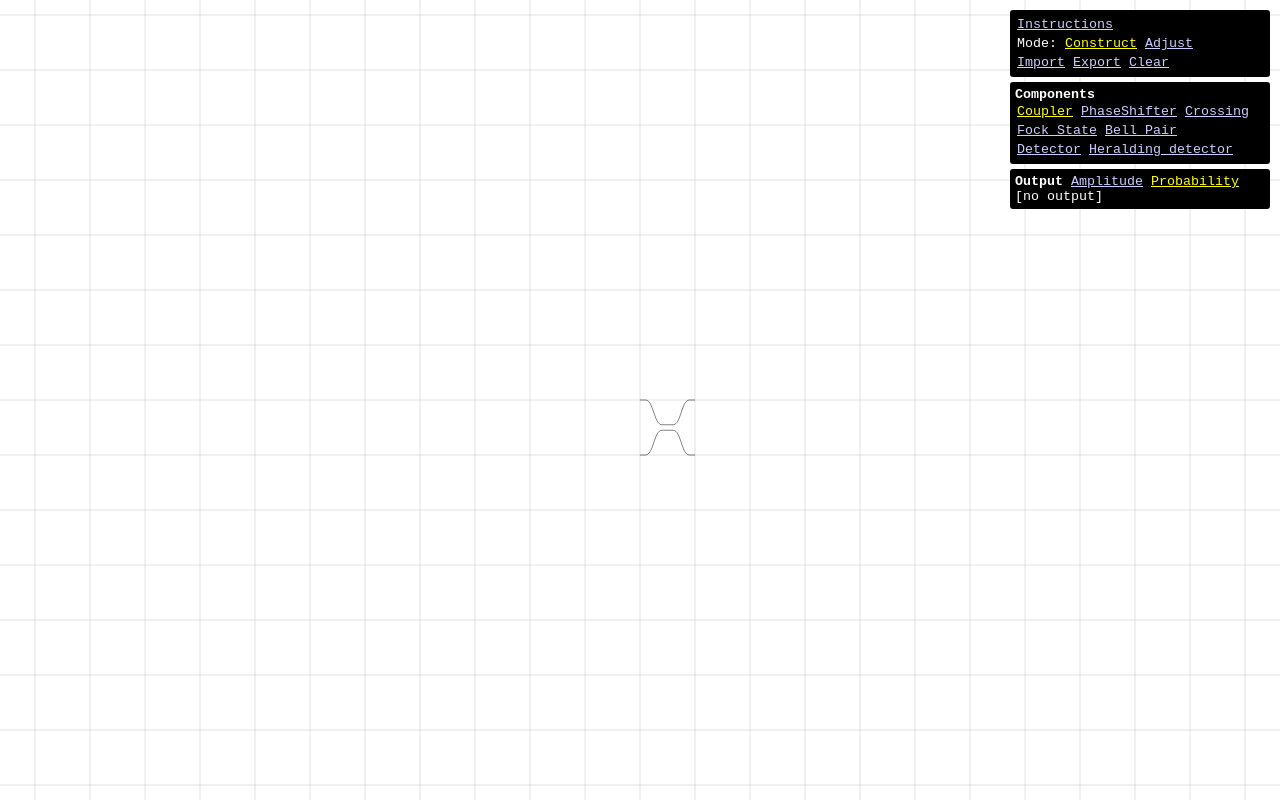
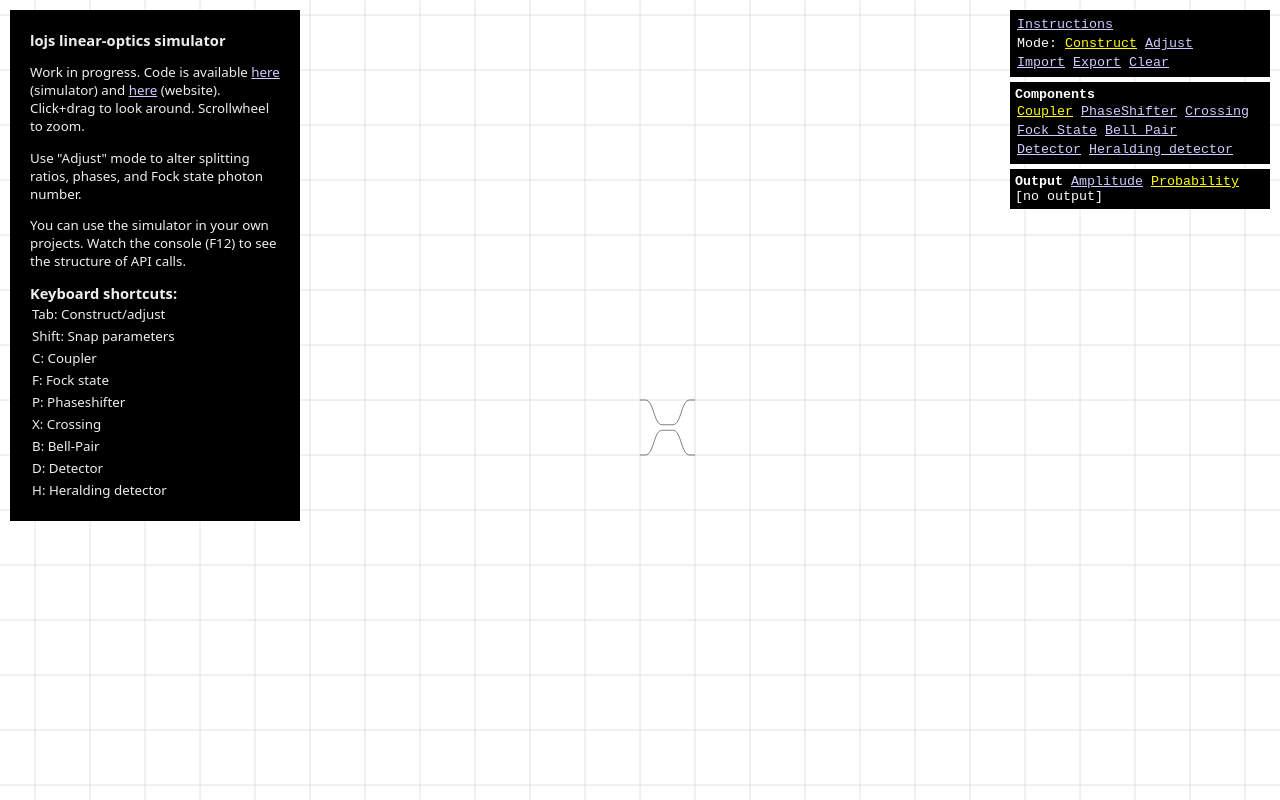
Before and after one commit to peteshadbolt/lojs, a Python web app: template lojs/templates/index.html in a window 1280 px wide. Run offline with Jinja, Linux system fonts and the light colour scheme; the template is opened without the code that fills it, so the values that code supplies are empty.

Commit message:
Small changes

```diff
--- a/lojs/static/circuit.js
+++ b/lojs/static/circuit.js
@@ -163,13 +163,13 @@ function Circuit() {
         for (var i=0; i <json.length; ++i) {
            var c = json[i];
            console.log(c);
-           if (c.type=="bellpair"){self.components.push(new BellPair(c.pos.x, c.pos.y));}
-           if (c.type=="fockstate"){self.components.push(new FockState(c.pos.x, c.pos.y));}
-           if (c.type=="coupler"){self.components.push(new Coupler(c.pos.x, c.pos.y, c.ratio));}
-           if (c.type=="phaseshifter"){self.components.push(new Phaseshifter(c.pos.x, c.pos.y, c.phase));}
-           if (c.type=="crossing"){self.components.push(new Crossing(c.pos.x, c.pos.y));}
-           if (c.type=="detector"){self.components.push(new Detector(c.pos.x, c.pos.y));}
-           if (c.type=="herald"){self.components.push(new Herald(c.pos.x, c.pos.y));}
+           if (c.type=="bellpair"){self.components.push(new BellPair(c.x, c.y));}
+           if (c.type=="fockstate"){self.components.push(new FockState(c.x, c.y));}
+           if (c.type=="coupler"){self.components.push(new Coupler(c.x, c.y, c.ratio));}
+           if (c.type=="phaseshifter"){self.components.push(new Phaseshifter(c.x, c.y, c.phase));}
+           if (c.type=="crossing"){self.components.push(new Crossing(c.x, c.y));}
+           if (c.type=="detector"){self.components.push(new Detector(c.x, c.y));}
+           if (c.type=="herald"){self.components.push(new Herald(c.x, c.y));}
         }
         self.decorate();
         return json;
--- a/lojs/static/css.css
+++ b/lojs/static/css.css
@@ -2,20 +2,22 @@ html, body { margin: 0; padding: 0px; overflow: hidden; font-size:  10pt; font-f
 h3 { font-size:11pt; padding:0; margin:0;}
 canvas { display:block }
 #menu { position: absolute; top:5px; right:5px;}
-.menuchunk {background:  black; color:white; padding: 5px; border-radius:3px; margin:5px; width:250px}
+.menuchunk {background:  black; color:white; padding: 5px; margin:5px; width:250px}
 .menuchunk ul {list-style: none; padding: 0px; margin: 0px;}
 .menuchunk a {color: #ccccff;}
 .menuchunk li {padding: 2px;}
 .modest {font-size: 8pt; color:lightgray;}
 .menuchunk .hi{color:yellow}
 
-#infoholder { position: absolute; top:5px; left:5px; font-family:sans; text-align: justify;}
+#infoholder { position: absolute; top:5px; left:5px; font-family:sans; text-align: left; }
 #export {overflow: auto; max-height:300px; font-size:8pt;}
 .close {float:right}
 
 hr {color:orange; padding:0px; margin-bottom:5px; margin:0px; border: 1px solid orange; height:1px}
 
 #debug { height:200px; width:300px; position: absolute; top:5px; left:5px; background: rgba(0,0,0,.5); color:#ddffdd; padding: 5px; border-radius:3px; margin:5px; text-align:justify; overflow:auto}
+
+#instructions{ padding:20px; color:#eeeeee;}
 
 .state_term:hover {font-weight:bold; cursor:default}
 
--- a/lojs/static/main.js
+++ b/lojs/static/main.js
@@ -101,7 +101,7 @@ function main() {
     // Set up the drawing environment an-d fit to window
     gc=document.getElementById('canvas');
     instructionBox = document.getElementById('instructions');
-    instructionBox.setAttribute('style', 'display:none');
+    //instructionBox.setAttribute('style', 'display:none');
     document.getElementById('fileinput').addEventListener('change', handleFileSelect, false);
 
     gd=gc.getContext('2d');
--- a/lojs/templates/index.html
+++ b/lojs/templates/index.html
@@ -30,11 +30,19 @@
 <canvas id=canvas> </canvas>
 
 <div id=infoholder>
-    <div id=instructions class=menuchunk style="">
+    <div id=instructions class=menuchunk>
+        <h3>lojs linear-optics simulator</h3>
+        <p>
         Work in progress. Code is available <a href="http://github.com/peteshadbolt/ulo">here</a> (simulator) and <a href="http://github.com/peteshadbolt/lojs">here</a> (website).
-        Click+drag to look around. Scrollwheel to zoom. Check AJAX requests in developer console (F12) to see API call structure.
-        <br>
-        <br>
+        Click+drag to look around. Scrollwheel to zoom.
+        </p>
+        <p>
+        Use "Adjust" mode to alter splitting ratios, phases, and Fock state photon number.
+        </p>
+        <p>
+        You can use the simulator in your own projects. Watch the console (F12) to see the structure of API calls.
+        </p>
+
         <h3>Keyboard shortcuts:</h3>
         <ul>
             <li>Tab: Construct/adjust</li>
```
